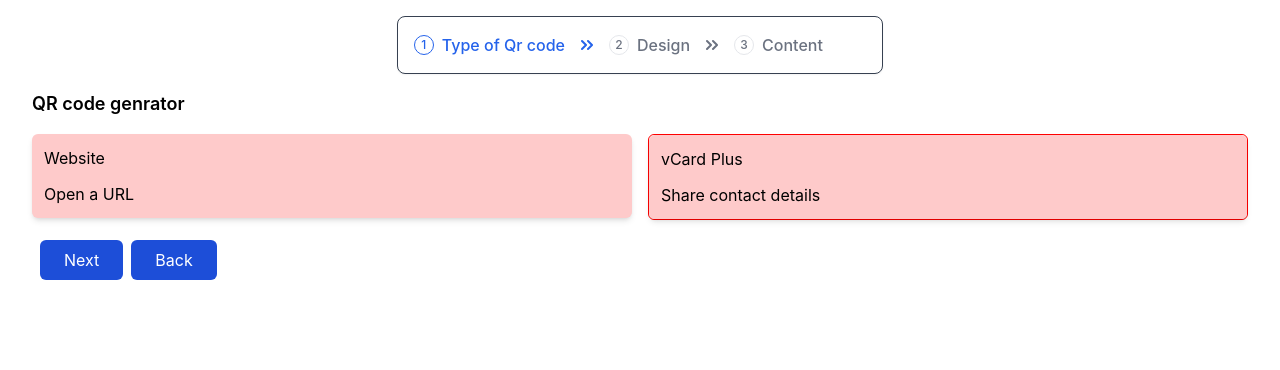
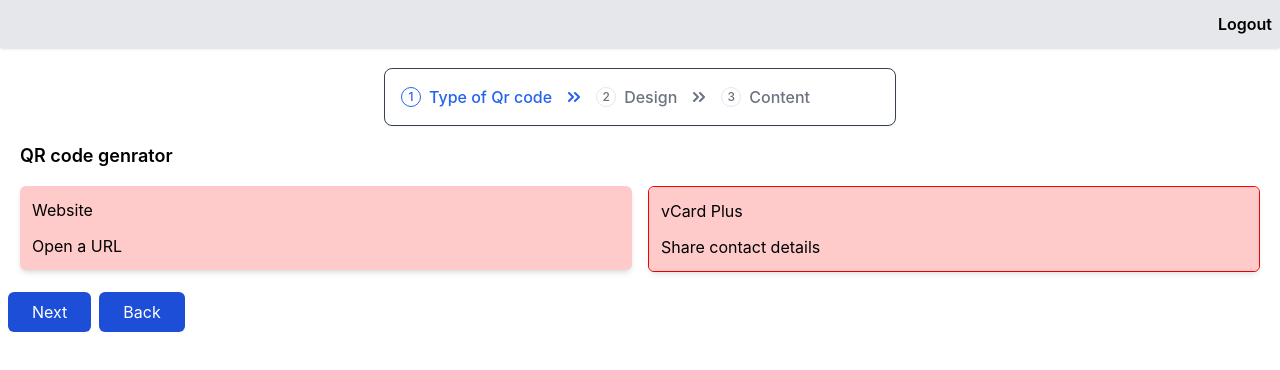
Before and after one commit to shohan-ch/ts-qr-scanner-v2, a React (Create React App) app: page /vcard in a window 1280 px wide. Shown: the top 370 px of the page. Built offline with nearby package versions, Linux system fonts and the light colour scheme; sample sign-in values are in the browser's storage.

Commit message:
feat: add layout component & refactor index route

```diff
--- a/src/App.tsx
+++ b/src/App.tsx
@@ -4,7 +4,7 @@ import DataContextProvider from "./contextApi/DataContext";
 
 function App() {
   return (
-    <div className="relative px-8 py-4">
+    <div className="relative">
       <DataContextProvider>
         <RouterProvider router={routes} />
       </DataContextProvider>
--- a/src/components/Auth/Login.tsx
+++ b/src/components/Auth/Login.tsx
@@ -24,6 +24,7 @@ const Login = (props: Props) => {
         console.log(data, "from login");
         authStorage.set(data.accessToken);
         navigate("/vcard");
+        // redirect("/vcard");
       } else {
         setErrMessage(response);
       }
--- a/src/components/Home/HomeIndex.tsx
+++ b/src/components/Home/HomeIndex.tsx
@@ -23,7 +23,7 @@ const lists: QrCodeTypeList[] = [
 const HomeIndex: FC = () => {
   return (
     <>
-      <section className="mb-5 space-y-4">
+      <section className="px-5 mb-5 space-y-4">
         <h2 className="mt-4 text-lg font-semibold">QR code genrator</h2>
         <div className="flex justify-between mb-5 gap-x-4">
           {lists.map((list, index) => (
--- /dev/null
+++ b/src/components/Layout/MainLayout.tsx
@@ -0,0 +1,18 @@
+import React from "react";
+import TopNav from "./TopNav";
+import { Outlet } from "react-router-dom";
+
+type Props = {};
+
+const MainLayout = (props: Props) => {
+  return (
+    <>
+      <TopNav />
+      <main>
+        <Outlet />
+      </main>
+    </>
+  );
+};
+
+export default MainLayout;
--- /dev/null
+++ b/src/components/Layout/TopNav.tsx
@@ -0,0 +1,35 @@
+import authStorage from "helpers/AuthStorage";
+import React from "react";
+import { Link, useNavigate } from "react-router-dom";
+
+type Props = {};
+
+const TopNav = (props: Props) => {
+  const naviage = useNavigate();
+  const handleLogout = () => {
+    authStorage.clear();
+    naviage("/login");
+  };
+  return (
+    <>
+      <div className="w-full h-12 px-2 py-3 mb-5 text-black bg-gray-200 shadow">
+        <div className="mx-auto ml-auto max-w-7xl">
+          {(authStorage.get() && (
+            <button
+              className="text-base font-semibold float-end"
+              onClick={handleLogout}
+            >
+              Logout
+            </button>
+          )) || (
+            <Link to="/login" className="text-base font-semibold float-end">
+              Login
+            </Link>
+          )}
+        </div>
+      </div>
+    </>
+  );
+};
+
+export default TopNav;
--- a/src/helpers/AuthStorage.ts
+++ b/src/helpers/AuthStorage.ts
@@ -8,6 +8,9 @@ const authStorage = {
     let token = localStorage.getItem("token");
     return token || null;
   },
+  clear: () => {
+    localStorage.removeItem("token");
+  },
 };
 
 export default authStorage;
--- a/src/pages/Vcard.tsx
+++ b/src/pages/Vcard.tsx
@@ -22,7 +22,7 @@ const stepperComponents = [
 const Vcard = () => {
   return (
     <>
-      <div className="mx-auto max-w-7xl">
+      <div className="mx-auto  max-w-7xl">
         <Stepper components={stepperComponents} />
       </div>
     </>
--- a/src/routes/index.tsx
+++ b/src/routes/index.tsx
@@ -6,16 +6,28 @@ import VerifyPage from "pages/Verify";
 import { createBrowserRouter } from "react-router-dom";
 import AuthRoute from "../components/AuthRoute";
 import ErrorIndex from "../components/Error/Index";
+import MainLayout from "../components/Layout/MainLayout";
 import Article from "../pages/Article";
 import Home from "../pages/Home";
 import Vcard from "../pages/Vcard";
 
 const routes: object[] = [
   {
+    element: <MainLayout />,
+    children: [
+      {
         path: "/",
         element: <Home />,
         errorElement: <ErrorIndex />,
       },
+    ],
+    errorElement: <ErrorIndex />,
+  },
+  // {
+  //   path: "/",
+  //   element: <Home />,
+  //   errorElement: <ErrorIndex />,
+  // },
 
   {
     path: "/login",
@@ -38,7 +50,9 @@ const routes: object[] = [
     element: <ResetPasswordPage />,
   },
 
-  // Following is private route
+  // Following is authentic route
+
+  /*
 
     {
       path: "/",
@@ -54,6 +68,28 @@ const routes: object[] = [
         },
       ],
     },
+
+*/
+  // Following also  authentic route & use layout
+
+  {
+    element: <MainLayout />,
+    children: [
+      {
+        element: <AuthRoute />, // protected route
+        children: [
+          {
+            path: "/vcard",
+            element: <Vcard />,
+          },
+          {
+            path: "/article",
+            element: <Article />,
+          },
+        ],
+      },
+    ],
+  },
 ];
 
 const router = createBrowserRouter(routes);
```
Lines whose indentation alone changed are shown as unchanged.
